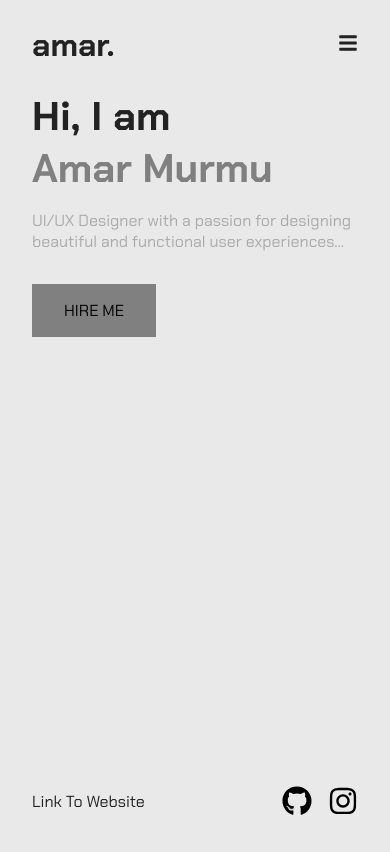
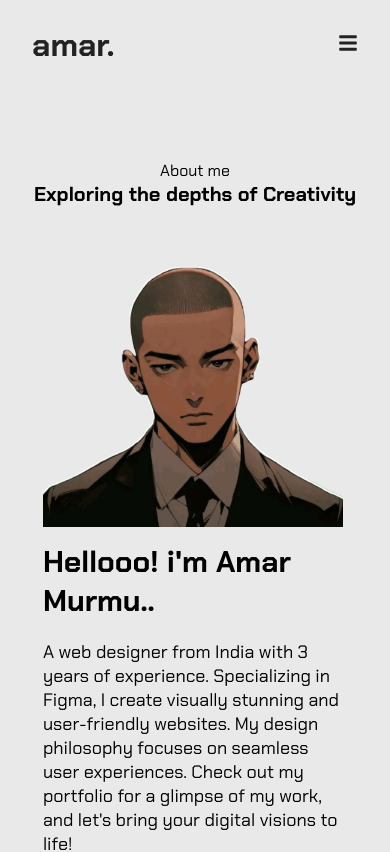
Before and after one commit to amarmurmu001/amar-portfolio, a React (Vite) app: page /about in a window 390 px wide. Shown: the top 852 px of the page. Built offline with nearby package versions, Linux system fonts and the light colour scheme.

Commit message:
fix:about page

```diff
--- a/src/assets/components/hero/Hero.css
+++ b/src/assets/components/hero/Hero.css
@@ -37,6 +37,14 @@
 
 
 @media(max-width:640px){
+    .character {
+        width: 100vw;
+        height: 100vh;
+        position: absolute;
+        display: flex;
+        justify-content: center;
+    }
+
 
 
 }
--- a/src/main.jsx
+++ b/src/main.jsx
@@ -9,7 +9,6 @@ import Footer from "./assets/components/footer/Footer.jsx";
 ReactDOM.createRoot(document.getElementById("root")).render(
   <BrowserRouter>
   <div className="main">
-
     <Nav />
     <App />
     <Footer />
--- a/src/routes/About.css
+++ b/src/routes/About.css
@@ -1,66 +1,77 @@
-.about {
 
-    text-align: left;
-    padding: 90px 2rem;
-    height: 100vh;
-  }
-  .intro{
-  }
 
-  .intro h1 {
-    font-size: 2.5rem;
-    margin-bottom: 1rem;
-  }
+.container-about {
+  /* height: 100%; */
+  /* background-color: aqua; */
+  display:flex ;
+  flex-direction: column;
+  align-items: center;
+}
+.headline{
+margin-top: 10rem;
+font-size: 1.5rem;
+}
+.slogan{
+  font-size: 5vw;
+}
+.bio{
+  display: flex;
+  margin-bottom:10rem;
+  margin-top:5rem;
+  margin-left: 11vw;
+  margin-right: 11vw;
+  gap: 50px;
+}
+.profile-img img{
+  width: 25vw;
+}
+.bio-text{
+  display: flex;
+  flex-direction: column;
+  gap: 20px;
+}
+.bio-headline{
+  font-size: 3vw;
+  font-weight: 700;
+}
+.bio-normal{
+  font-size: 1.29vw;
+}
 
-  .intro .highlight {
-    color: gray; /* or any other accent color */
-  }
+@media screen and (max-width:700px) {
 
-  .intro p {
-    margin-bottom: 2rem;
-    color: #aaa; /* Lighter text color for the description */
-  }
 
-  .btn {
-    background-color: gray;
-    color: black;
-    border: none;
-    padding: 1rem 2rem;
-    cursor: pointer;
-    font-size: 1rem;
-    text-transform: uppercase;
-    transition: background-color 0.3s ease;
-  }
 
-  .btn:hover {
-    background-color: gainsboro;
-  }
+.headline{
+margin-top: 10rem;
+font-size: 1rem;
+}
 
-  .stats {
-    display: flex;
-    justify-content: space-around;
-    margin-top: 3rem;
-    font-size: 1.2rem;
-  }
+.slogan{
+  font-size: 1.25rem;
+  font-weight: 700;
+}
+.bio{
+  display: flex;
+  margin-top:20px;
+  gap: 10px;
+  flex-direction: column;
 
-  .bio {
-    display: flex;
-    justify-content: space-between;
-    margin-top: 3rem;
-  }
+}
+.profile-img img{
+  width: 300px;
+}
+.bio-text{
+  display: flex;
+  flex-direction: column;
+  gap: 20px;
+}
+.bio-headline{
+  font-size: 30px;
+  font-weight: 700;
+}
+.bio-normal{
+  font-size: 18px;
+}
 
-  .bio .education, .bio .work-experience {
-    flex: 1;
-    margin: 0 1rem;
-  }
-
-  .companies-worked {
-    margin-top: 3rem;
-  }
-
-  /* Add responsive design */
-  @media (max-width: 768px) {
-    .bio {
-      flex-direction: column;
-    }
-  }
+}
--- a/src/routes/About.jsx
+++ b/src/routes/About.jsx
@@ -1,28 +1,35 @@
 import React from 'react';
-import './About.css'; // Ensure you have the CSS file named About.css
+import './About.css';
+import amarbg from "./../assets/img/amar-bg.png";
+
 
 const About = () => {
   return (
     <div className="about">
-      <div className="intro">
-        <h1>Hi, I am  <br /><span className="highlight">Amar Murmu</span></h1>
-        <p>UI/UX Designer with a passion for designing beautiful and functional user experiences...</p>
-        <button className="btn">Hire Me</button>
-        {/* Social Media Icons */}
-      </div>
-      <div className="stats">
-        {/* Numbers like "10+ Years Experience" */}
-      </div>
-      <div className="bio">
-        <div className="education">
-          {/* Education Details */}
+      <div className='container-about'>
+        <div className='headline'>
+          About me
         </div>
-        <div className="work-experience">
-          {/* Work Experience Details */}
+        <div className='slogan'>
+          Exploring the depths of Creativity
         </div>
-      </div>
-      <div className="companies-worked">
-        {/* Company Logos */}
+        <div className='bio'>
+          <div className='profile-img'>
+            <img src={amarbg} alt="" srcset="" />
+          </div>
+          <div className='bio-text'>
+            <div className='bio-headline'>
+              Hellooo! i'm Amar Murmu..
+            </div>
+            <div className='bio-normal'>
+              A web designer from India with 3 years of experience.
+              Specializing in Figma, I create visually stunning and user-friendly websites.
+              My design philosophy focuses on seamless user experiences.
+              Check out my portfolio for a glimpse of my work,
+              and let's bring your digital visions to life!
+            </div>
+          </div>
+        </div>
       </div>
     </div>
   );
```
